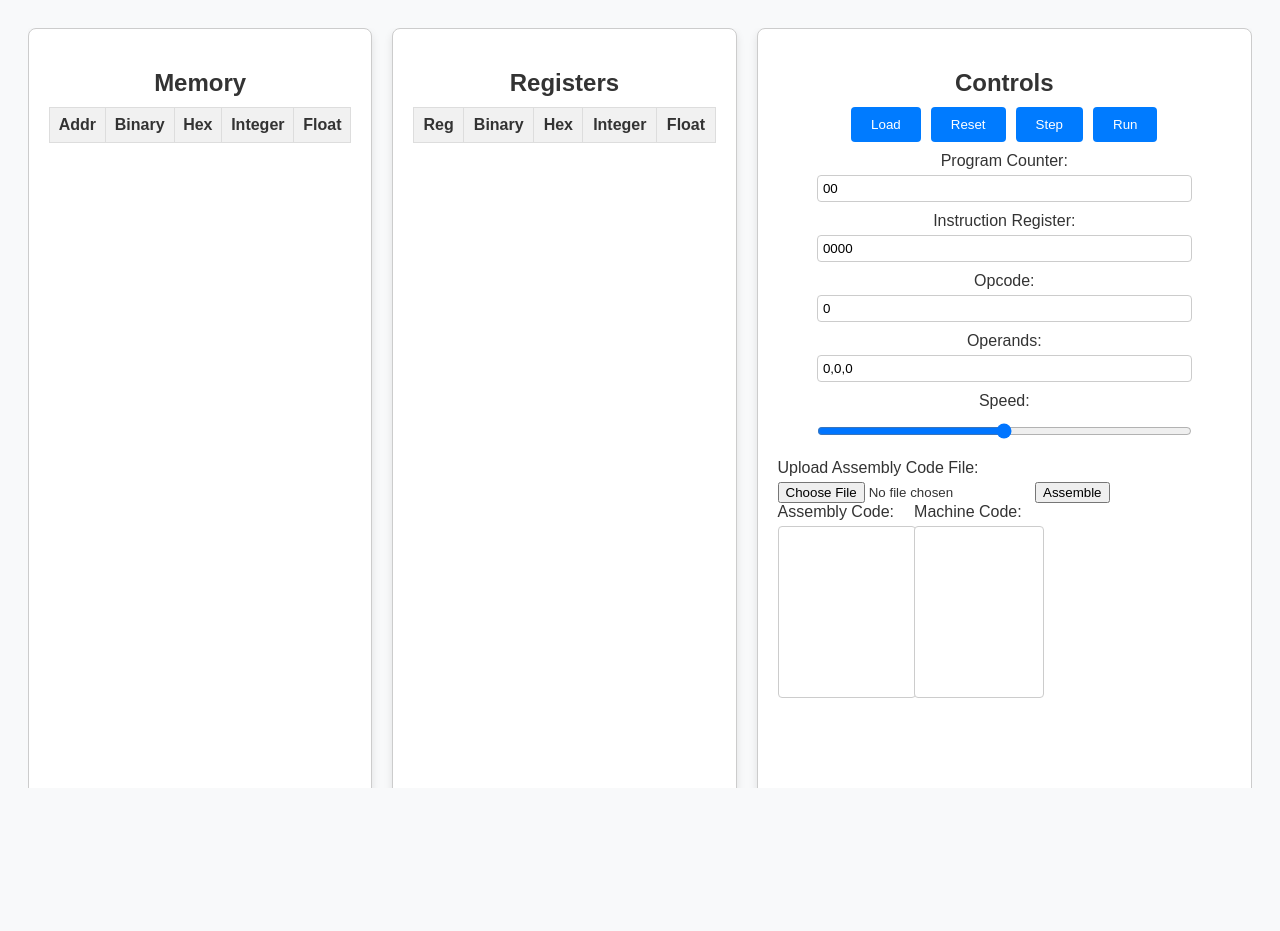
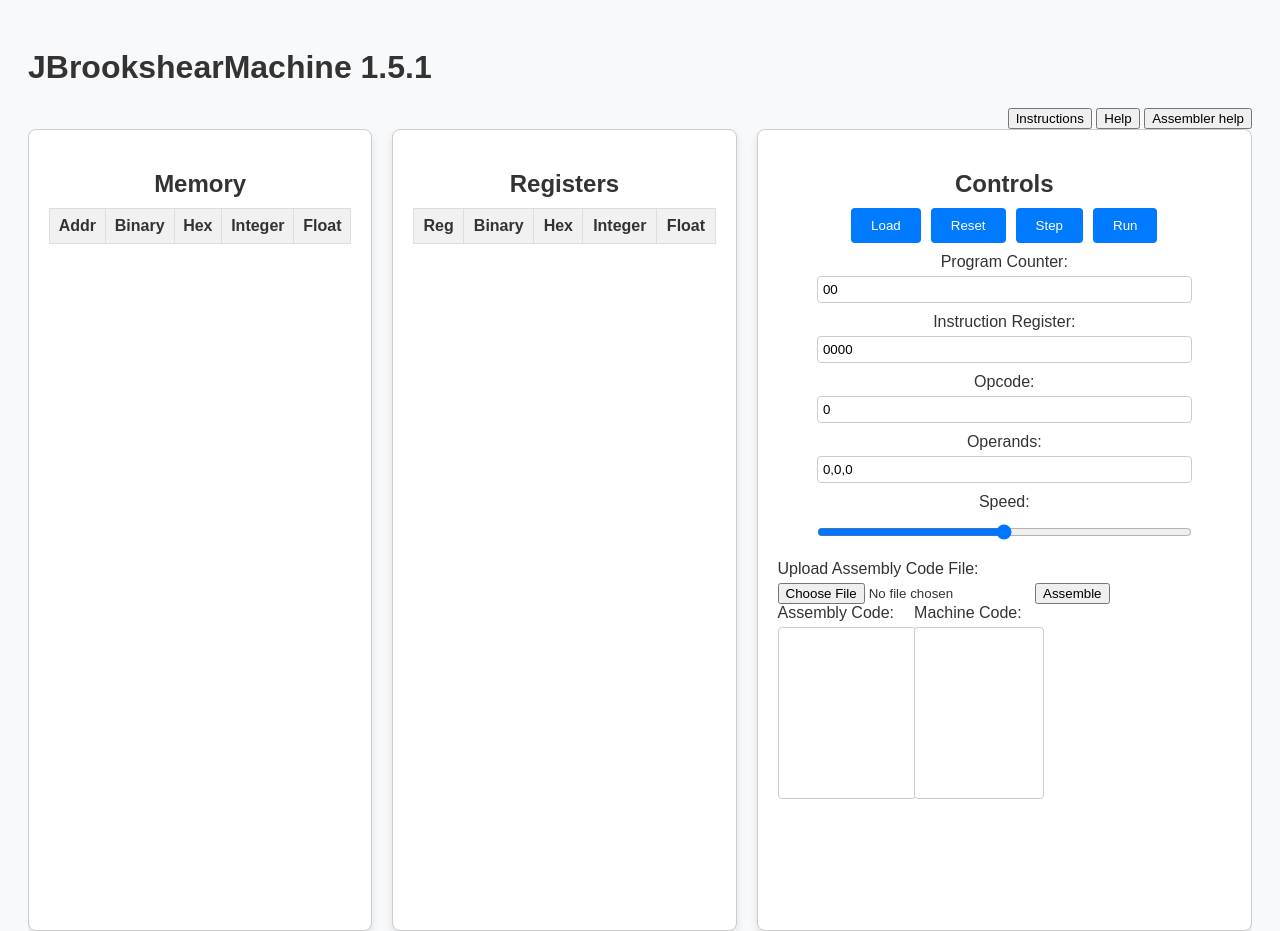
Before and after one commit to Mya2328/BrookshearMachine2024, a Django app: template vmfinal1/vm/vmapp/templates/t1.html in a window 1280 px wide. Before the commit the page ends 788 px from the top, so only its background shows below. Run offline with Django 3.2, Linux system fonts and the light colour scheme; the template is opened without the code that fills it, so the values that code supplies are empty.

Commit message:
adding information setting

```diff
--- a/vmfinal1/vm/vmapp/templates/t1.html
+++ b/vmfinal1/vm/vmapp/templates/t1.html
@@ -4,7 +4,16 @@
     <meta charset="UTF-8">
     <meta name="viewport" content="width=device-width, initial-scale=1.0">
     <title>Brookshear VM</title>
-    <style>
+            <header>
+                 <h1> JBrookshearMachine 1.5.1 </h1>
+                <div class="information" align="right">
+                    <button id="instructionsBtn">Instructions</button>
+                    <button id="helpBtn">Help</button>
+                    <button id="assemblerHelpBtn">Assembler help</button>
+                </div>
+            </header>
+
+       <style>
         body {
             font-family: Arial, sans-serif;
             display: flex;
@@ -101,7 +110,7 @@
         }
     </style>
 </head>
-<body>
+<main>
     <div class="container">
         <div class="memory">
             <h2>Memory</h2>
@@ -344,5 +353,5 @@
 
         window.onload = resetVM;
     </script>
-</body>
+    </main>
 </html>
```
